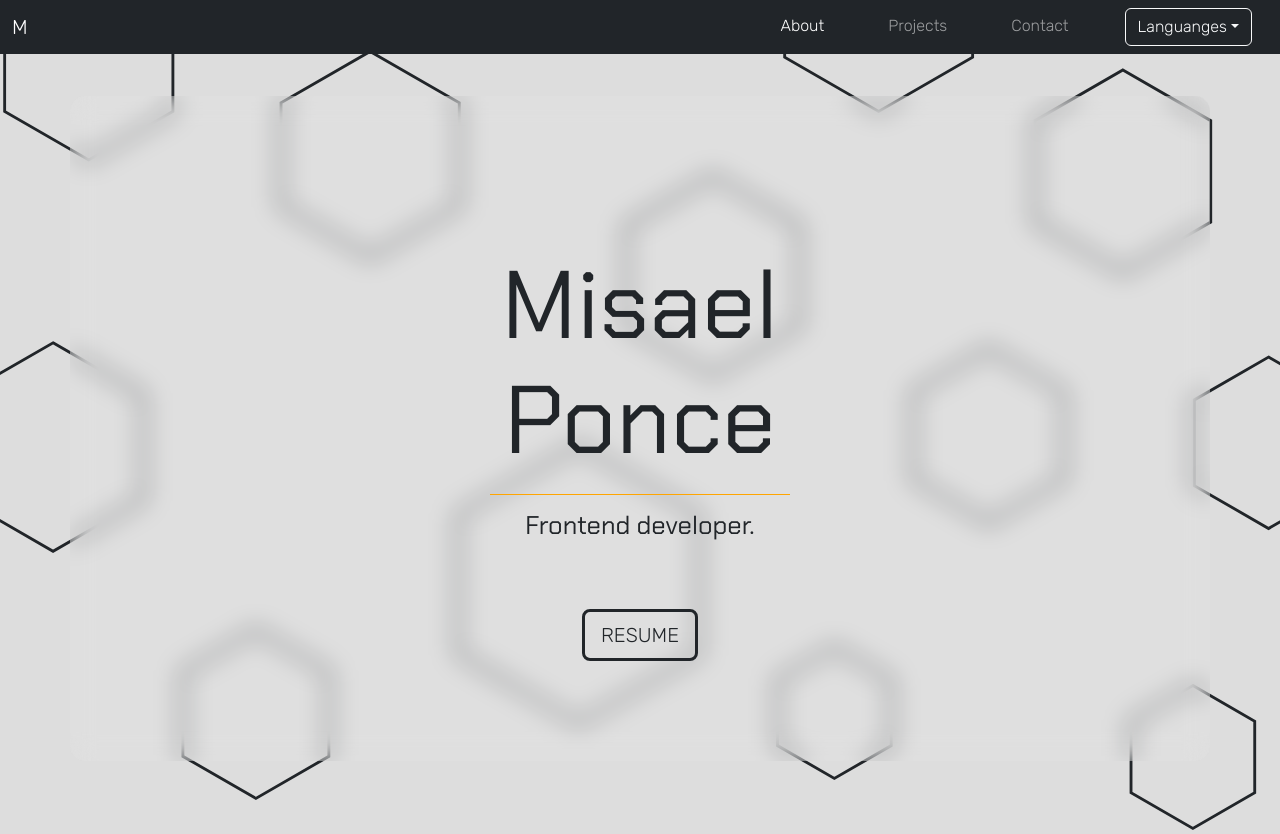
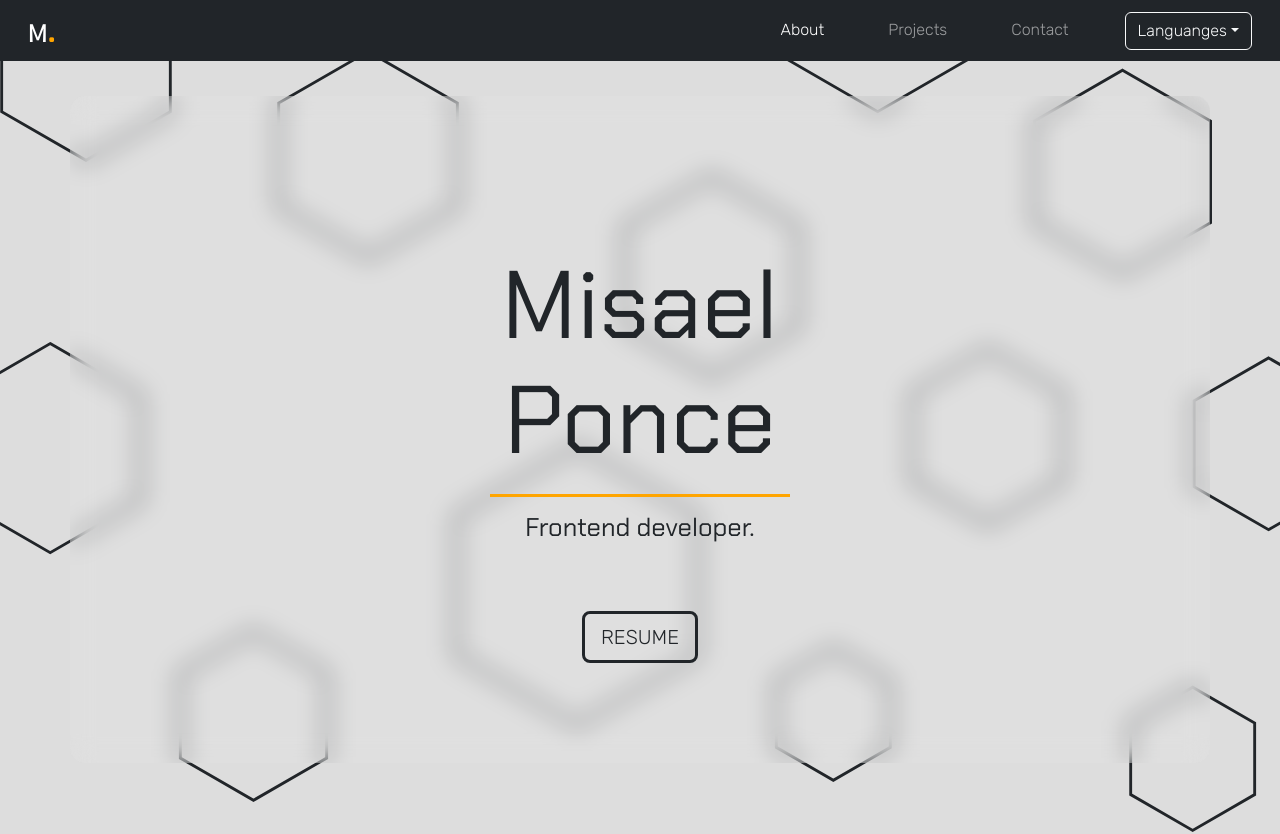
Before and after one commit to Misaponce/NewPortofolio, a React (Vite) app: page / in a window 1280 px wide. Shown: the top 834 px of the page. Built offline with nearby package versions, Linux system fonts and the light colour scheme.

Commit message:
animations added, new style to logo

```diff
--- a/src/App.css
+++ b/src/App.css
@@ -1,5 +1,5 @@
 .thin-line {
     width: 300px;
-    height: 0.01rem;
+    height: 0.15rem;
     background-color: #ffa500;
 }
--- a/src/App.jsx
+++ b/src/App.jsx
@@ -7,23 +7,13 @@ import { Contact } from './Components/Contact'
 
 function App() {
 
-  // this array of objects is to defined each icon.name and icon.url that was set on the Contact component
- const icons = [
-  {name: 'github', url: 'https://github.com/Misaponce'},
-  {name: 'twitter', url: 'https://twitter.com/Misa_Ponce'},
-  {name: 'linkedin', url: 'https://www.linkedin.com/in/misael-ponce-976aa6240/'},
-  {name: 'envelope-at-fill', url: 'mailto:poncemisael@gmail.com'}
- ]
-
   return (
     <div className="App">
       <Navbar/>
       <Home />
       <About />
       <Projects />
-      <Contact
-        icons={icons}
-      />
+      <Contact />
     </div>
   )
 }
--- a/src/Components/About.jsx
+++ b/src/Components/About.jsx
@@ -36,12 +36,14 @@ export const About = () => {
                         </DivAnimation>
                     </div>
                     <div className='row '>
+                        <DivAnimation>
                             <ul className="skill-list d-grid justify-content-center justify-content-lg-start">
                                 <li className="skill-item">JavaScript</li>
                                 <li className="skill-item">Bootstrap 5</li>
                                 <li className="skill-item">Sass</li>
                                 <li className="skill-item">React</li>
                             </ul>
+                        </DivAnimation>
                     </div>
                 </div>
                 <div className='col-lg-5 col-md-12 col-sm-12 d-flex justify-content-center align-items-center'>
--- /dev/null
+++ b/src/Components/Animations/ListAnimation.jsx
@@ -0,0 +1,44 @@
+import React, {useEffect, useRef } from 'react';
+import { motion, useInView, useAnimation } from 'framer-motion';
+
+export const ListAnimation = ({ children, bsClass, ulClass, liClass }) => {
+
+        const ref = useRef(null);
+
+        const isInView = useInView(ref, { once: true });
+
+        const mainControls = useAnimation();
+
+        useEffect(() => {
+            if(isInView) {
+                // Animation is trigger
+                mainControls.start('visible')
+            }
+        }, [isInView]);
+
+        const variants = {
+            hidden: { opacity: 0, y: -25 },
+            visible: { opacity: 1, y: 0 },
+        }
+
+
+    return (
+        <div ref={ref} className={bsClass}>
+        <motion.ul
+            className={ulClass}
+        >
+          {React.Children.map(children, (child, index) => (
+            <motion.li
+              variants={variants}
+              initial="hidden"
+              animate={mainControls}
+              transition={{ duration: 0.5, delay: 0.35 + index * 0.2 }}
+              className={liClass}
+            >
+              {child}
+            </motion.li>
+          ))}
+        </motion.ul>
+      </div>
+    );
+}
--- a/src/Components/Contact.jsx
+++ b/src/Components/Contact.jsx
@@ -2,6 +2,7 @@ import React from 'react'
 import '../stylesheet/Contact.css'
 import { useTranslation } from 'react-i18next'
 import { DivAnimation } from './Animations/DivAnimation';
+import { ListAnimation } from './Animations/ListAnimation';
 
 export const Contact = ({ icons }) => {
     const { t } = useTranslation();
@@ -26,19 +27,24 @@ export const Contact = ({ icons }) => {
                 </div>
             </DivAnimation>
             <div className="row socials-row">
-                <div className="col-lg-12">
-                    <ul className=' d-flex justify-content-center list-unstyled gap-5 fs-3 p-2'>
-                        {/* using map un UL to render each icon  */}
-                        {icons.map((icon, index) => (
-                            <li key={index} className='p-1'>
-                                {/* pass an <a> tag with icon.url have a different link on each icon */}
-                                <a href={icon.url} target='_blank' rel='noopener noreferrer'>
-                                    <i className={`bi bi-${icon.name}`}></i>
-                                </a>
-                            </li>
-                        ))}
-                    </ul>
-                </div>
+                <ListAnimation
+                    bsClass={"col-lg-12"}
+                    ulClass={' d-flex justify-content-center list-unstyled gap-5 fs-3 p-2'}
+                    liClass={'p-1'}
+                >
+                    <a href='https://github.com/Misaponce' target='_blank' rel='noopener noreferrer'>
+                        <i className='bi bi-github'></i>
+                    </a>
+                    <a href='https://twitter.com/Misa_Ponce' target='_blank' rel='noopener noreferrer'>
+                        <i className='bi bi-twitter'></i>
+                    </a>
+                    <a href='https://www.linkedin.com/in/misael-ponce-976aa6240/' target='_blank' rel='noopener noreferrer'>
+                        <i className='bi bi-linkedin'></i>
+                    </a>
+                    <a href='mailto:poncemisael@gmail.com' target='_blank' rel='noopener noreferrer'>
+                        <i className='bi bi-envelope-at-fill'></i>
+                    </a>
+                </ListAnimation>
             </div>
         </div>
     </div>
--- a/src/Components/Home.jsx
+++ b/src/Components/Home.jsx
@@ -1,6 +1,7 @@
 import React from 'react';
 import '../stylesheet/Home.css';
 import { useTranslation } from 'react-i18next';
+import { motion } from 'framer-motion';
 import Resume from '../assets/Misael_Ponce_Resume.pdf'
 
 export const Home = () => {
@@ -18,13 +19,14 @@ export const Home = () => {
                     <div className="col-lg-12 col-md-12 p-1 text-center">
                         {/* Resume Button */}
                         <a href={Resume} download='Misael_Ponce_Resume'>
-                            <button className='btn btn-outline-dark btn-lg'>
+                            <motion.button
+                                className='btn btn-outline-dark btn-lg'
+                                whileHover={{ scale: 1.1, backgroundColor: '#ffa500', color: '#212529'}}
+                                whileTap={{ scale: 0.9 }}
+                                transition={{ type: "spring", stiffness: 400, damping: 10 }}
+                            >
                                 {t('commonTranslations.common.resume')}
-                                    <span className='first'></span>
-                                    <span className='second'></span>
-                                    <span className='third'></span>
-                                    <span className='fourth'></span>
-                            </button>
+                            </motion.button>
                         </a>
                     </div>
                 </div>
--- a/src/Components/Navbar.jsx
+++ b/src/Components/Navbar.jsx
@@ -2,6 +2,8 @@ import React, { useState, useEffect } from 'react';
 import '../stylesheet/Navbar.css';
 import { LanguageSwitcher } from './LanguageSwitcher';
 import { useTranslation } from 'react-i18next';
+import { ListAnimation } from './Animations/ListAnimation';
+import { color } from 'framer-motion';
 
 
 export const Navbar = () => {
@@ -31,11 +33,9 @@ export const Navbar = () => {
         }, []);
 
         return (
-            <li className='nav-item'>
             <a className={`nav-link ms-lg-5 ms-md-5 ms-0 ${isActive ? 'active' : ''}`} aria-current="page" href={`#${sectionId}`}>
                 {children}
             </a>
-            </li>
         )
     }
 
@@ -44,27 +44,33 @@ export const Navbar = () => {
     <div>
         <nav className="navbar bg-dark navbar-dark  navbar-expand-lg bg-body-tertiary fixed-top mb-5">
             <div className="container-fluid">
-                <a className="navbar-brand" href="#">M</a>
+                <a className="navbar-brand ms-lg-2 px-lg-2" href="#">
+                    <strong className='logo-letter'>M</strong>
+                    <strong className='logo-dot'>.</strong>
+                </a>
                 <button className="navbar-toggler" type="button" data-bs-toggle="offcanvas" data-bs-target="#offcanvasNavbar" aria-controls="offcanvasNavbar" aria-label="Toggle navigation">
                     <span className="toggle-bar"></span>
                 </button>
                 <div className="offcanvas offcanvas-end text-bg-dark" tabIndex="-1" id="offcanvasNavbar" aria-labelledby="offcanvasNavbarLabel">
                 <div className="offcanvas-header">
-                    <h5 className="offcanvas-title" id="offcanvasNavbarLabel">M</h5>
+                    <h5 className="offcanvas-title" id="offcanvasNavbarLabel">
+                        <strong className='logo-letter'>M</strong>
+                        <strong className='logo-dot'>.</strong>
+                    </h5>
                     <button type="button" className="btn-close btn-close-white" data-bs-dismiss="offcanvas" aria-label="Close"></button>
                 </div>
-                <div className="offcanvas-body">
-                    <ul className="navbar-nav justify-content-end flex-grow-1 pe-3">
-                        {/* using CustomClass defined */}
-                        {/* <CustomClass sectionId='home'>{t('commonTranslations.navBar.home')}</CustomClass> */}
+                <ListAnimation
+                // Prop class to keep bootstrap navbar style
+                    bsClass={"offcanvas-body"}
+                    ulClass={"navbar-nav justify-content-end flex-grow-1 pe-3"}
+                    liClass={"nav-item"}
+                >
                     <CustomClass sectionId='about'>{t('commonTranslations.navBar.about')}</CustomClass>
                     <CustomClass sectionId='projects'>{t('commonTranslations.navBar.projects')}</CustomClass>
                     <CustomClass sectionId='contact'>{t('commonTranslations.navBar.contact')}</CustomClass>
-                        <li className="nav-item">
+                    {/* Language Switcher */}
                     <LanguageSwitcher/>
-                        </li>
-                    </ul>
-                </div>
+                </ListAnimation>
                 </div>
             </div>
         </nav>
--- a/src/stylesheet/Home.css
+++ b/src/stylesheet/Home.css
@@ -34,75 +34,5 @@
     text-transform: uppercase;
     border: 3px solid #212529;
     cursor: pointer;
-    transition: all 0.7s;
     overflow: hidden;
   }
-
-.home button:hover {
-    color: #212529 !important;
-    background-color: #ffa500 !important ;
-  }
-
-.home span {
-    transition: all 0.7s;
-    z-index: -1;
-  }
-
-.home button .first {
-    content: "";
-    position: absolute;
-    right: 100%;
-    top: 0;
-    width: 25%;
-    height: 100%;
-    background: #ffa500 !important;
-  }
-
-.home button:hover .first {
-    top: 0;
-    right: 0;
-  }
-  button .second {
-    content: "";
-    position: absolute;
-    left: 25%;
-    top: -100%;
-    height: 100%;
-    width: 25%;
-    background: #ffa500 !important;
-  }
-
-.home button:hover .second {
-    top: 0;
-    left: 50%;
-  }
-
-.home button .third {
-    content: "";
-    position: absolute;
-    left: 50%;
-    height: 100%;
-    top: 100%;
-    width: 25%;
-    background: #ffa500 !important;
-  }
-
-.home button:hover .third {
-    top: 0;
-    left: 25%;
-  }
-
-.home button .fourth {
-    content: "";
-    position: absolute;
-    left: 100%;
-    top: 0;
-    height: 100%;
-    width: 25%;
-    background: #ffa500 !important;
-  }
-
-.home button:hover .fourth {
-    top: 0;
-    left: 0;
-  }
--- a/src/stylesheet/Navbar.css
+++ b/src/stylesheet/Navbar.css
@@ -1,3 +1,18 @@
+.logo-letter {
+    font-size: 1.5rem;
+    font-weight: 900;
+    line-height: 1;
+    user-select: none;
+    font-family: Chakra Petch, sans-serif;
+}
+
+.logo-dot {
+    font-size: 2.2rem;
+    font-weight: 900;
+    line-height: 1;
+    user-select: none;
+    color: #ffa500;
+}
 
 /* toggle buttom default style remove */
 .navbar-toggler {
```
Lines whose indentation alone changed are shown as unchanged.
